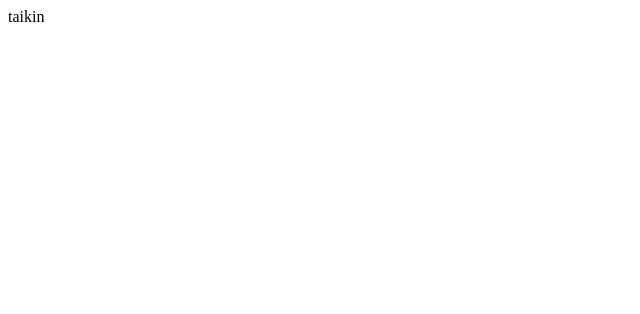
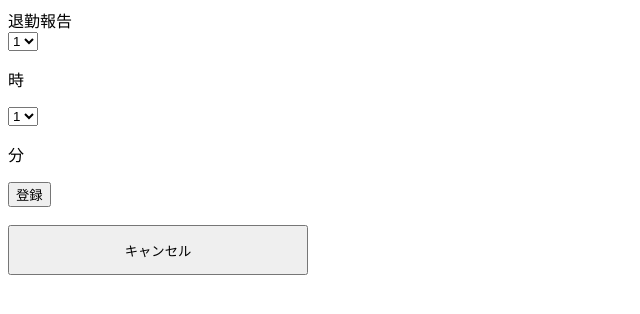
Before and after one commit to Tenku876/MyWebSite, a Django app: page /kintai/taikin/ in a window 1280 px wide. Before the commit the part shown is almost empty. Shown: the top 314 px of the page, without its empty margins (0-640 px from the left). Run offline with Django 3.2, Linux system fonts and the light colour scheme.

Commit message:
コンフィーム手前まで作成

```diff
--- /dev/null
+++ b/kintai/static/kintai/large.css
@@ -0,0 +1,5 @@
+
+button{
+  width: 300px;
+  height: 50px;
+}
--- /dev/null
+++ b/kintai/static/kintai/small.css
@@ -0,0 +1,46 @@
+html {
+    height: 100%;
+}
+
+body {
+    width: 90%;
+    height: 100%;
+    margin: auto;
+}
+
+.button {
+    font-size: 20px;
+    width: 100%;
+}
+
+.title {
+    text-align: center;
+    margin-top: 50px;
+    margin-bottom: 30px;
+    font-size: 20px;
+}
+
+.buttons {
+    width: 100%;
+    margin-bottom: 30px;
+    margin-top: 100%;
+}
+
+.time-selecter {
+    display: flex;
+    margin-top: 30px;
+}
+
+.time {
+    width: 50px;
+    margin-right: 3px;
+}
+
+#hour {
+    margin-right: 10px;
+}
+
+.content {
+    background-color: white;
+    padding: 5px;
+}
--- a/kintai/urls.py
+++ b/kintai/urls.py
@@ -8,5 +8,6 @@ app_name = "kintai"
 urlpatterns = [
     path('', views.index, name='index'),
     path("shukkin/", views.shukkin_view, name="shukkin_view"),
-    path("taikin/", views.taikin_view, name="taikin_view")
+    path("taikin/", views.taikin_view, name="taikin_view"),
+    path("confirm/", views.confirm_view, name="confirm")
 ]
--- a/kintai/views.py
+++ b/kintai/views.py
@@ -8,7 +8,21 @@ def index(req):
     return render(req, "kintai/index.html")
 
 def shukkin_view(req):
-    return render(req, "kintai/shukkin.html")
+    res_dict = {
+        "title": "出勤報告",
+        "status": "shukkin"
+    }
+    return render(req, "kintai/kintai.html", res_dict)
 
 def taikin_view(req):
-    return render(req, "kintai/taikin.html")
+    res_dict = {
+        "title": "退勤報告",
+        "status": "taikin"
+    }
+    return render(req, "kintai/kintai.html", res_dict)
+
+def confirm_view(req):
+    res_dict = {
+
+    }
+    return render(req, "kintai/confirm.html", res_dict)
--- a/templates/base.html
+++ b/templates/base.html
@@ -1,6 +1,8 @@
+{% load static %}
 <!DOCTYPE html>
 <html lang="en">
 <head>
+    <meta name="viewport" content="width=device-width,initial-scale=1.0,minimum-scale=1.0">
     <meta charset="UTF-8">
     <title>{%  block title %}{% endblock %}</title>
     {% block css %}{% endblock %}
--- /dev/null
+++ b/templates/kintai/kintai.html
@@ -0,0 +1,59 @@
+{% extends "base.html" %}
+{% load static %}
+{% block title %}{{ title }}{% endblock %}
+
+{% block css %}
+    {# PC/タブ用CSS #}
+    <link rel="stylesheet" href="{% static 'kintai/large.css' %}">
+    {# モバイル用CSS #}
+    <link rel="stylesheet" media="(max-width: 640px)" href="{% static 'kintai/small.css' %}">
+{% endblock %}
+
+{% block body %}
+
+    <div class="title">{{ title }}</div>
+
+    <form action="{% url 'kintai:confirm' %}" method="post">
+        <div class="content">
+            <div class="time-selecter">
+                <select class="time" name="">
+                    <option value="1">1</option>
+                    <option value="2">2</option>
+                    <option value="3">3</option>
+                </select>
+                <p id="hour">時</p>
+                <select class="time" name="">
+                    <option value="4">1</option>
+                    <option value="5">2</option>
+                    <option value="6">3</option>
+                </select>
+                <p>分</p>
+            </div>
+
+
+            <div class="buttons">
+                <input type="submit" class="button" name="button" value="登録">
+                <br><br>
+                <button type="button" class="button" onclick="location.href='{% url "kintai:index" %}'">キャンセル</button>
+            </div>
+        </div>
+
+    </form>
+    {# css #}
+    {# 勤怠で背景色をちょっと変える #}
+    {% if status == "shukkin" %}
+        <style media="(max-width: 640px)">
+            body {
+                background: #2980B9; /* fallback for old browsers */
+                background: -webkit-linear-gradient(to right, #FFFFFF, #6DD5FA, #2980B9); /* Chrome 10-25, Safari 5.1-6 */
+                background: linear-gradient(to right, #FFFFFF, #6DD5FA, #2980B9); /* W3C, IE 10+/ Edge, Firefox 16+, Chrome 26+, Opera 12+, Safari 7+ */
+            }
+        </style>
+    {% elif status == "taikin" %}
+        <style media="(max-width: 640px)">
+        body {
+            background: linear-gradient(-135deg, #E4A972, #9941D8);
+        }
+    {% endif %}
+
+{% endblock %}
--- a/templates/kintai/shukkin.html
+++ /dev/null
@@ -1,6 +0,0 @@
-{% extends "base.html" %}
-
-{% block body %}
-    <div>shukkin</div>
-
-{% endblock %}
--- a/templates/kintai/taikin.html
+++ /dev/null
@@ -1,6 +0,0 @@
-{% extends "base.html" %}
-
-{% block body %}
-    <div>taikin</div>
-
-{% endblock %}
```
Also changed, not shown: templates/kintai/confirm.html (added, +15 -0 lines).
